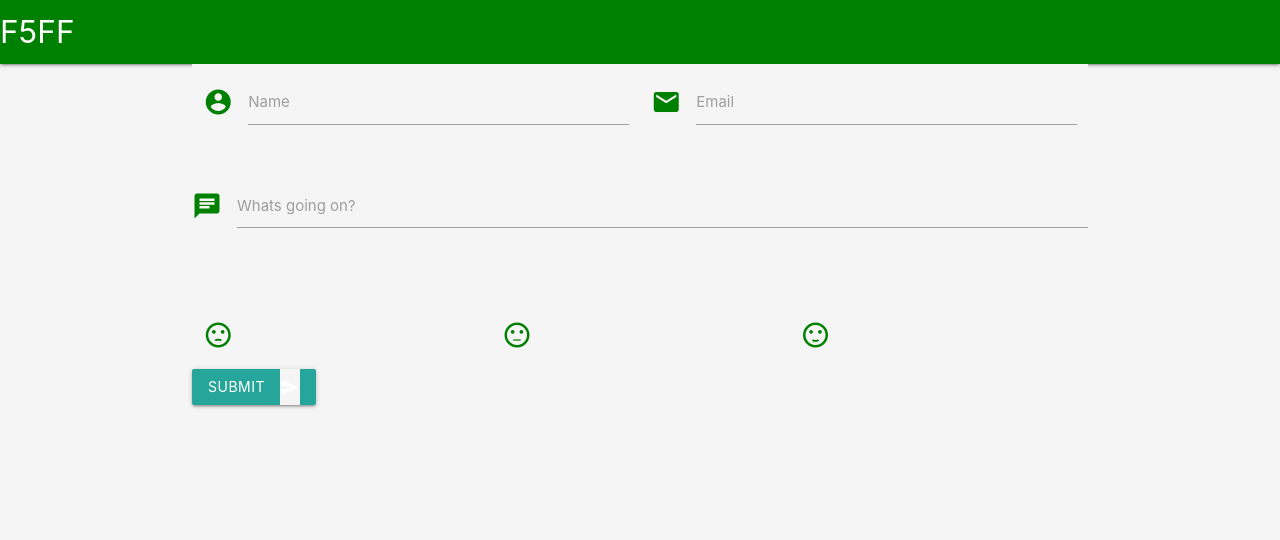
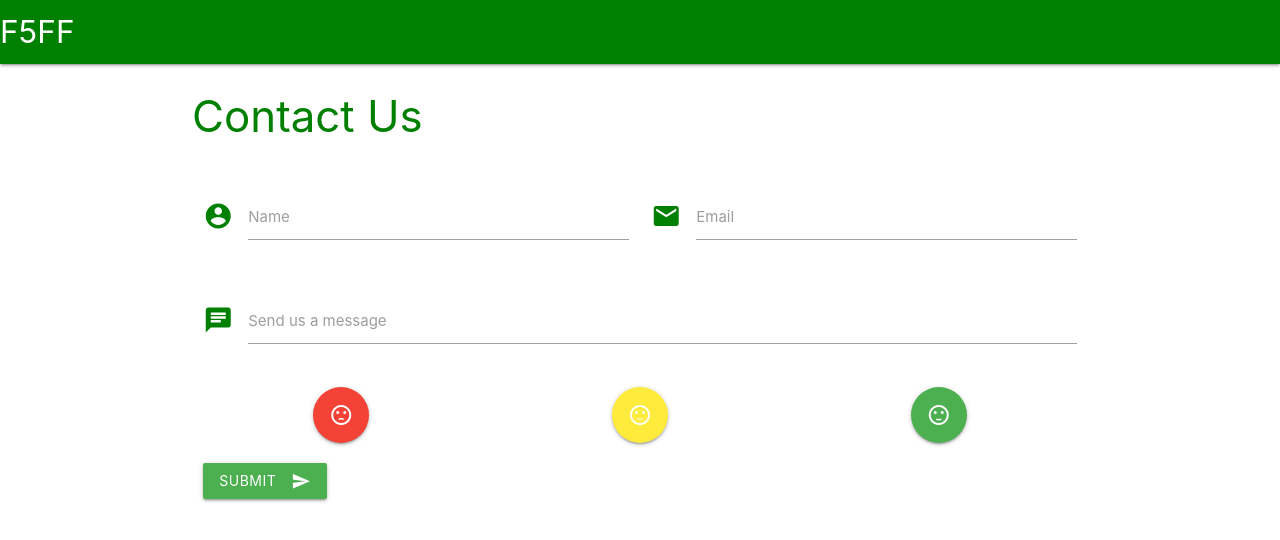
Before and after one commit to NTKonzen/Mealplanner, a plain HTML site: page pages/contact.html in a window 1280 px wide. Drawn offline with nearby package versions, Linux system fonts and the light colour scheme; files that its build step writes are made by us from their sources.

Commit message:
reformatted the html to fit in a single form

```diff
--- a/assets/contact.js
+++ b/assets/contact.js
@@ -0,0 +1,5 @@
+$(document).ready(function() {
+
+
+
+});
--- a/assets/planner.js
+++ b/assets/planner.js
@@ -15,6 +15,9 @@ $(document).ready(function () {
         }).then(response => {
             console.log(response);
             console.log(response.results[0].id)
+
+            for (result in response.results)
+
             $.ajax({
                 'url': 'https://api.spoonacular.com/recipes/' + response.results[0].id + '/information?includeNutrition=false&apiKey=ff17a00df0ff4e7e89e1f7512d404731',
                 'method': 'GET'
--- a/assets/style.css
+++ b/assets/style.css
@@ -1,7 +1,3 @@
-* {
-  background-color: whitesmoke;
-}
-
 nav {
   background-color: green;
 }
--- a/pages/contact.html
+++ b/pages/contact.html
@@ -7,11 +7,14 @@
   <title>Contact the Fab 5</title>
   <link rel="stylesheet" href="https://cdnjs.cloudflare.com/ajax/libs/materialize/1.0.0/css/materialize.min.css">
 
+  <!-- Materialize icons Link -->
   <link href="https://fonts.googleapis.com/icon?family=Material+Icons" rel="stylesheet">
-  <link rel="stylesheet" href="style.css" />
+
   <!-- Fontawesome Link -->
-  <link rel="stylesheet" href="https://use.fontawesome.com/releases/v5.14.0/css/all.css"
-    integrity="sha384-HzLeBuhoNPvSl5KYnjx0BT+WB0QEEqLprO+NBkkk5gbc67FTaL7XIGa2w1L0Xbgc" crossorigin="anonymous" />
+  <link rel="stylesheet" href="https://use.fontawesome.com/releases/v5.14.0/css/all.css" integrity="sha384-HzLeBuhoNPvSl5KYnjx0BT+WB0QEEqLprO+NBkkk5gbc67FTaL7XIGa2w1L0Xbgc" crossorigin="anonymous">
+
+  <!-- Local CSS file -->
+  <link rel="stylesheet" href="../assets/style.css" />
 </head>
 <nav>
   <a href="#" class="brand-logo">F5FF</a>
@@ -27,7 +30,7 @@
     <!--insert contact form-->
     <!--ideally one that creates a github issue but :shrug:-->
     <!--insert github issue instructions w/ link-->
-    <div class="row">
+    <!-- <div class="row">
       <form class="col s12">
         <div class="row">
           <div class="input-field col s6">
@@ -70,12 +73,74 @@
     </div>
     <button class="btn waves-effect waves-light" type="submit" name="action">Submit
       <i class="material-icons right">send</i>
-    </button>
+    </button> -->
+    <div class="row">
+      <form class="col s12">
+        <div class="row">
+          <h3>Contact Us</h3>
+        </div>
+        <div class="row">
+
+          <div class="input-field col s6">
+
+            <i class="material-icons prefix">account_circle</i>
+
+            <input id="nameInput" type="text" class="validate">
+
+            <label for="nameInput">Name</label>
+
+          </div>
+
+          <div class="input-field col s6">
+
+            <i class="material-icons prefix">email</i>
+
+            <input id="emailInput" type="text" class="validate">
+
+            <label for="emailInput">Email</label>
+
+          </div>
+
+        </div>
+
+        <div class="row">
+
+          <div class="input-field col s12">
+
+            <i class="material-icons prefix">chat</i>
+
+            <input id="feedbackInput" type="text" class="validate">
+
+            <label for="feedbackInput">Send us a message</label>
+
+          </div>
+
+        </div>
+
+        <div class="row center">
+
+          <div class="col s4">
+            <a class="btn-floating btn-large waves-effect waves-light red"><i class="large material-icons">sentiment_dissatisfied</i></a>
+          </div>
+
+          <div class="col s4">
+            <a class="btn-floating btn-large waves-effect waves-light yellow"><i class="material-icons">sentiment_neutral</i></a>
+          </div>
+
+          <div class="col s4">
+            <a class="btn-floating btn-large waves-effect waves-light green"><i class="material-icons">sentiment_satisfied</i></a>
+          </div>
+
+        </div>
+        <button class='btn green'>Submit<i class="material-icons right">send</i></button>
+      </form>
+    </div>
+
   </main>
 
   <!--insert footer from index-->
 
-  <!-- Compiled and minified JavaScript -->
+  <!-- Materialize.js link -->
   <script src="https://cdnjs.cloudflare.com/ajax/libs/materialize/1.0.0/js/materialize.min.js"></script>
 
   <!-- jQuery Script -->
@@ -84,7 +149,9 @@
   <!-- Jquery UI.js Link -->
   <script src="https://code.jquery.com/ui/1.12.1/jquery-ui.min.js"
     integrity="sha256-VazP97ZCwtekAsvgPBSUwPFKdrwD3unUfSGVYrahUqU=" crossorigin="anonymous"></script>
-  <script src="./script.js"></script>
+
+  <!-- Local javascript file -->
+  <script src="../assets/contact.js"></script>
 </body>
 
 </html>
```
Lines whose indentation alone changed are shown as unchanged.
